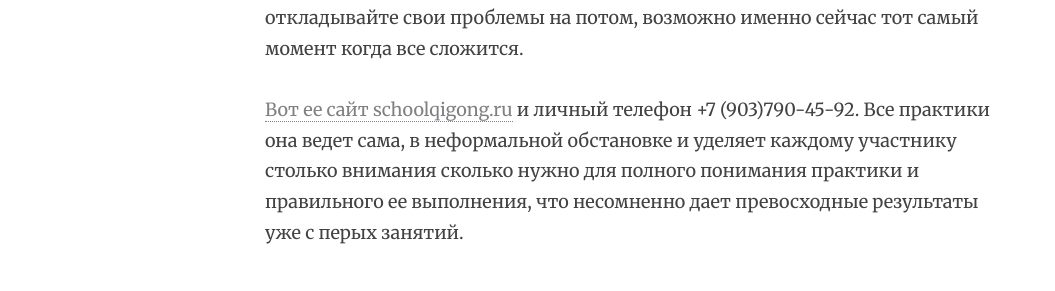
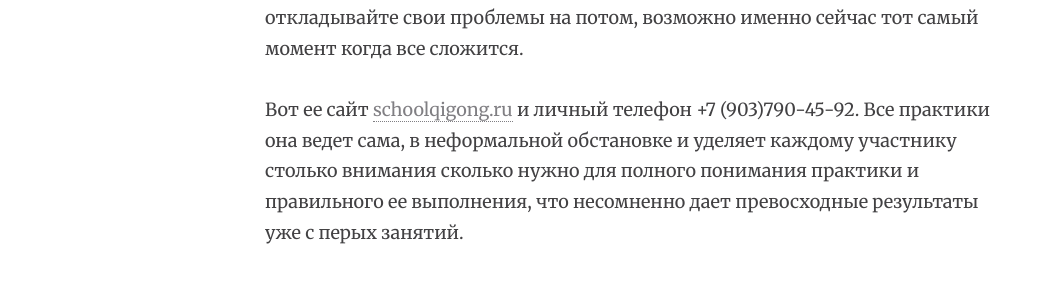
Before and after one commit to coderany/coderany.github.io, a Jekyll site: the page built from _posts/2015-11-26-spasibo-nataliya-dubinina.md, in a window 1280 px wide and 900 px high, scrolled down 2185 px. Shown: the part 162-453 px from the top of the window, without its empty margins (0-1055 px from the left). Built offline with Jekyll 4.4.1, drawn with Linux system fonts in a browser that asks for light colours; nearby versions of some CDN libraries; comment, search, counter and statistics services are not loaded.

```diff
--- a/_posts/2015-11-26-spasibo-nataliya-dubinina.md
+++ b/_posts/2015-11-26-spasibo-nataliya-dubinina.md
@@ -28,4 +28,4 @@ published: true
 Учитывая кол-во людей которые ищут решения своих проблем, не удивлюсь если у Натальи уже закончилось свободное время,
 так что лучше не откладывайте свои проблемы на потом, возможно именно сейчас тот самый момент когда все сложится.
 
-[Вот ее сайт schoolqigong.ru](http://schoolqigong.ru) и личный телефон +7 (903)790-45-92. Все практики она ведет сама, в неформальной обстановке и уделяет каждому участнику столько внимания сколько нужно для полного понимания практики и правильного ее выполнения, что несомненно дает превосходные результаты уже с перых занятий.
+Вот ее сайт [schoolqigong.ru](http://schoolqigong.ru) и личный телефон +7 (903)790-45-92. Все практики она ведет сама, в неформальной обстановке и уделяет каждому участнику столько внимания сколько нужно для полного понимания практики и правильного ее выполнения, что несомненно дает превосходные результаты уже с перых занятий.
```
